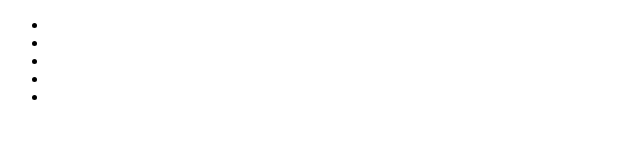
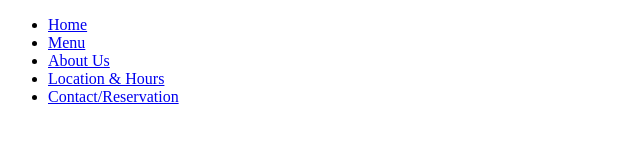
Before and after one commit to OmarE14/ForkandFlame, a plain HTML site: page index.html in a window 1280 px wide. Shown: the whole page, without its empty margins (0-640 px from the left). Drawn offline with Linux system fonts and the light colour scheme.

Commit message:
created navbar

```diff
--- a/index.html
+++ b/index.html
@@ -8,15 +8,15 @@
 <body>
 
 
-    <div class="nav-bar">
+    <nav class="nav-bar">
 
         <ul>
 
-            <li></li>
-            <li></li>
-            <li></li>
-            <li></li>
-            <li></li>
+            <li><a href="C:\Users\eomar\Documents\ForkandFlame\index.html">Home</a></li>
+            <li><a href="C:\Users\eomar\Documents\ForkandFlame\index.html">Menu</a></li>
+            <li><a href="C:\Users\eomar\Documents\ForkandFlame\index.html">About Us</a></li>
+            <li><a href="C:\Users\eomar\Documents\ForkandFlame\index.html">Location & Hours</a></li>
+            <li><a href="C:\Users\eomar\Documents\ForkandFlame\index.html">Contact/Reservation</a></li>
 
 
 
@@ -29,7 +29,12 @@
 
 
 
-    </div>
+    </nav>
+
+
+
+
+
 
 
 </body>
```
